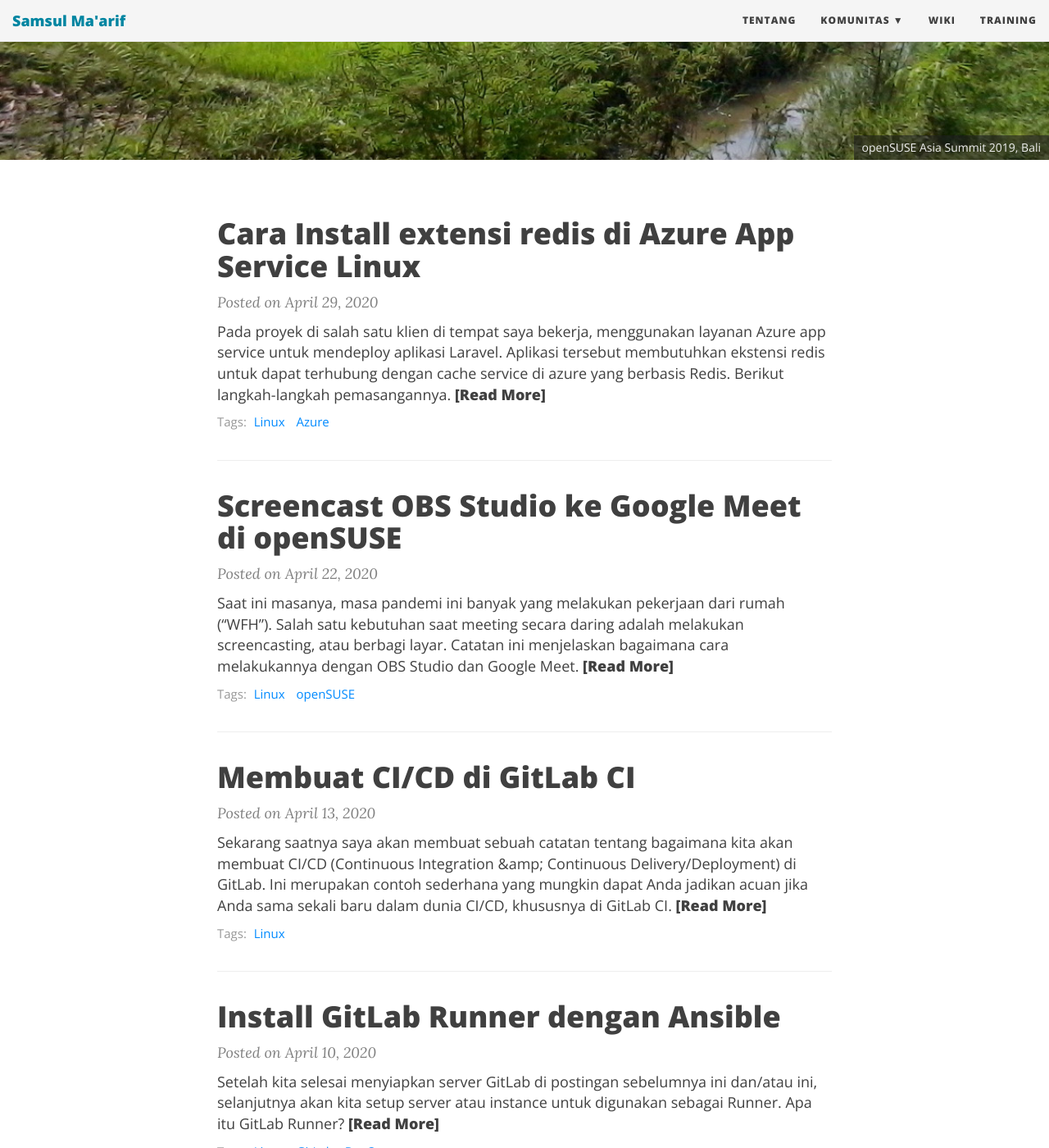
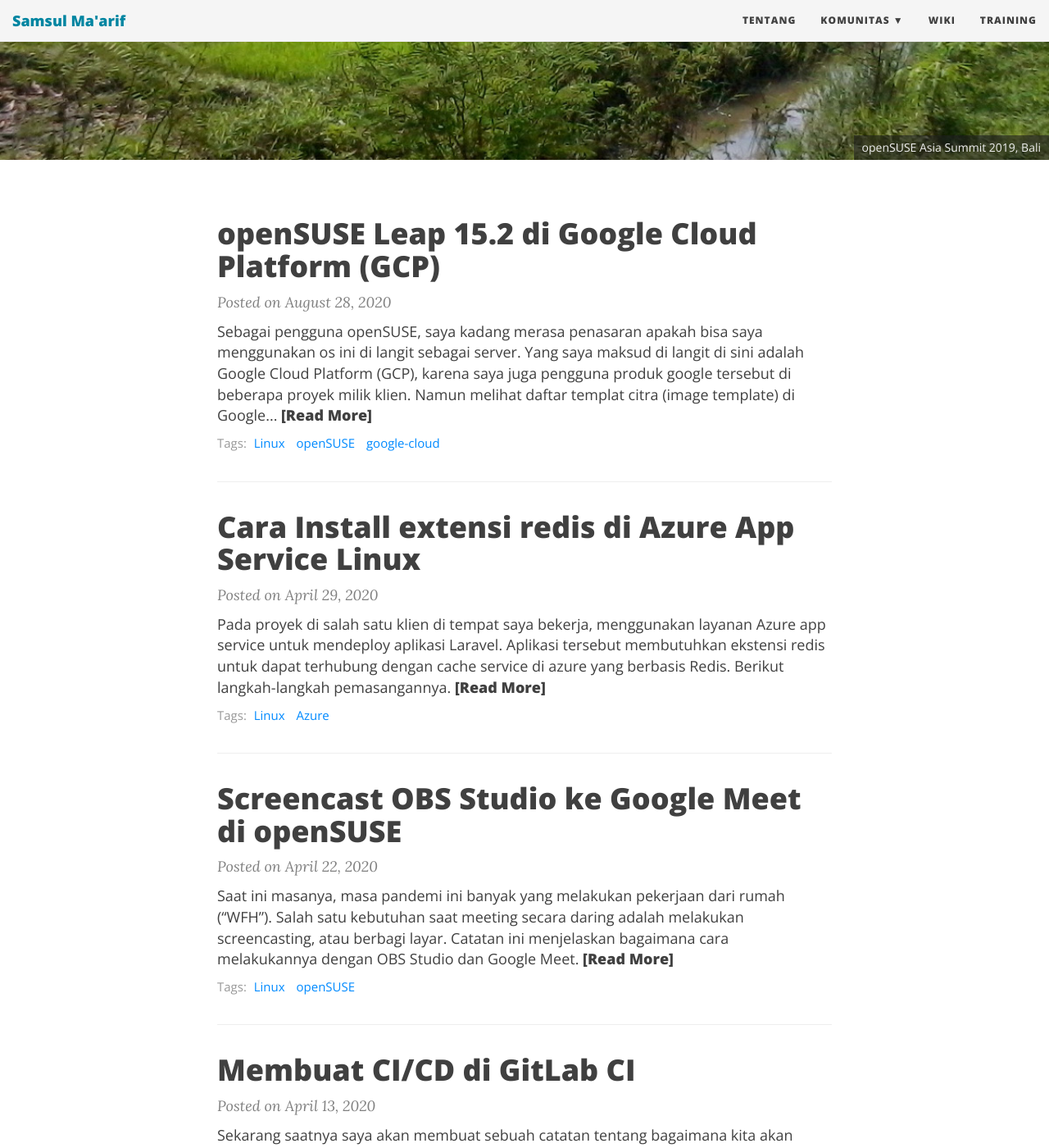
Before and after one commit to samsulmaarif/blog, a Jekyll site: the page built from index.html, in a window 1280 px wide and 1400 px high, scrolled down 377 px. Shown: the whole window at 82% size. Built offline with Jekyll 4.4.1, drawn with Linux system fonts in a browser that asks for light colours; nearby versions of some CDN libraries; the list of posts is cut into pages by our own code; some of the changed lines change nothing that is shown; some of the changed text lies outside the part shown.

Commit message:
add openSUSE Leap 15.2 in GCP
Signed-off-by: Samsul Maarif <hay@samsul.web.id>

````diff
--- a/_config.yml
+++ b/_config.yml
@@ -48,7 +48,7 @@ author:
   instagram: samsul.web.id
 #  youtube: yourlink   # eg. user/daattali or channel/daattali
 #  spotify: yourname   # eg. daattali
-  telephone: +62 85 747 526 84(enam)
+#  telephone:
 
 # Select which links to show in the footer
 footer-links-active:
--- /dev/null
+++ b/_posts/2020-08-28-opensuse-leap-di-google-cloud-platform.md
@@ -0,0 +1,114 @@
+---
+layout: post
+title: openSUSE Leap 15.2 di Google Cloud Platform (GCP)
+date: '2020-08-28'
+author: Samsul Maarif
+categories: blog
+tags:
+- Linux
+- openSUSE
+- google-cloud
+bigimg:
+  - "/img/ipin-junior-sysadmin-2018-11-27.jpg" : "Ipin Junior SysAdmin (2018)"
+share-img: "/img/ipin-junior-sysadmin-2018-11-27.jpg"
+---
+Sebagai pengguna openSUSE, saya kadang merasa penasaran apakah bisa saya menggunakan os ini di langit sebagai server. Yang saya maksud *di langit* di sini adalah Google Cloud Platform (GCP), karena saya juga pengguna produk google tersebut di beberapa proyek milik klien. Namun melihat daftar templat citra (image template) di [Google Cloud Console](https://console.cloud.google.com/compute/images) hanya tersedia versi berbayarnya, yaitu SLES (SUSE Linux Enterprise Server).
+
+Dari rasa penasaran tersebut, akhirnya suatu ketika saya iseng googling dan menemukan [sebuah postingan blog](http://sellingfreesoftwareforaliving.blogspot.com/2018/05/opensuse-leap-423-on-google-cloud.html) yang menuliskan kita dapat mendeploy openSUSE Leap di GCP. Di situ disebutkan bahwa openSUSE Leap memang tidak tersedia sebagai citra publik di GCP. Namun, dia terdaftar dalam kategori [**Community Supported images**](https://cloud.google.com/compute/docs/images#community_supported_images), atau citra yang tersedia atau didukung oleh komunitas.
+
+Pada penulisan postingan ini tentunya perlatan yang diperlukan adalah akun GCP yang aktif, dan pengetahuan tentang GCP itu sendiri dan openSUSE. Saya menggunakan akun dengan credit gratis $300 USD dari Google, Anda juga dapat mengambilnya dengan menyiapkan kartu kredit (saya menggunakan [Jenius](https://www.jenius.com/)) lalu mendaftar melalui [https://cloud.google.com/free/](https://cloud.google.com/free/).
+
+Install terlebih dahulu `gcloud` di terminal, saya sendiri lebih menyukai pekerjaan yang dapat dilakukan di terminal. Jika belum silakan baca panduannya di sini [https://cloud.google.com/sdk/docs/](https://cloud.google.com/sdk/docs/).
+
+
+```
+gcloud auth login
+```
+
+Lakukan proses otentikasi dengan perintah di atas agar lingkungan CLI kita terhubung dengan akun GCP. Setelah menekan Enter akan muncul pesan seperti `Go to the following link in your browser:`, buka link tersebut melalui peramban favorit Anda, login dengan akun google, salin kode verifikasi, tempelkan kembali ke terminal.
+
+Setelah otentikasi berhasil, lakukan verifikasi dengan mengetikkan :
+
+```
+gcloud projects list
+```
+
+Eh, perintah tersebut sebenarnya untuk melihat project apa saja yang ada di akun kita. Misalnya dalam hal ini berikut beberapa project yang ada di akun saya:
+
+```
+PROJECT_ID              NAME              PROJECT_NUMBER
+nacita-dev              nacita-dev        35497xxxxxxx
+nacita-nolsatu          nacita-nolsatu    15978xxxxxxx
+```
+
+Pilih project yang akan digunakan, dalam hal ini saya akan menggunakan `nacita-nolsatu`:
+
+```
+gcloud config set project nacita-nolsatu
+```
+
+Untuk dapat melihat image openSUSE yang tersedia di GCP, kita dapat menggunakan perintah berikut:
+
+```
+gcloud compute images list --project opensuse-cloud --no-standard-images
+```
+
+hasilnya akan sebagai berikut:
+
+```
+NAME                          PROJECT         FAMILY         DEPRECATED  STATUS
+opensuse-leap-15-1-v20190618  opensuse-cloud  opensuse-leap              READY
+opensuse-leap-15-2-v20200702  opensuse-cloud  opensuse-leap              READY
+opensuse-leap-15-v20181106    opensuse-cloud  opensuse-leap              READY
+```
+
+Selanjutnya kita dapat membuat *instance (VM)* dengan image openSUSE Leap terbaru (dalam hal ini 15.2 pada saat tulisan ini dibuat) dengan perintah berikut:
+
+```
+gcloud compute instances create nacita-runner \
+    --image-family=opensuse-leap \
+    --image-project=opensuse-cloud \
+    --project=nacita-nolsatu \
+    --zone=asia-southeast2-a \
+    --machine-type=f1-micro \
+    --boot-disk-size=20GB
+```
+
+Perintah tersebut akan membuat sebuah *instance* dengan rincian sebagai berikut:
+
+- Opsi `--image-family` dan `--image-project` mengacu pada output perintah sebelumnya, karena kita akan membuat VM openSUSE Leap.
+- Saat ini infrastruktur GCP telah tersedia di Indonesia, oleh karena itu saya menggunakan `asia-southeast2-a` (Jakarta) untuk opsi `--zone`.
+- Tipe mesin yang saya gunakan adalah `f1-micro` merupakan tipe mesin terkecil yang tersedia di GCP dengan spesifikasi 1 vCPU, 0.6 GB memory.
+- Opsi `--boot-disk-size`, sudah cukup jelas ya.
+
+
+Proses pembuatan VM sudah selesai, gak percaya? coba kita cek:
+
+```
+gcloud compute instances list
+```
+
+hasilnya? begini kira-kira:
+
+```
+NAME           ZONE               MACHINE_TYPE  PREEMPTIBLE  INTERNAL_IP  EXTERNAL_IP   STATUS
+nacita-runner  asia-southeast2-a  f1-micro                   10.184.0.2   34.101.112.6  RUNNING
+```
+
+Oke, sekarang saatnya kita coba:
+
+```
+samsul@piccolo ~> gcloud compute ssh nacita-runner
+No zone specified. Using zone [asia-southeast2-a] for instance: [nacita-runner].
+Warning: Permanently added 'compute.1024828835942081102' (ECDSA) to the list of known hosts.
+openSUSE Leap 15.2 x86_64 (64-bit)
+
+As "root" use the:
+- zypper command for package management
+- yast command for configuration management
+
+Have a lot of fun...
+samsul@nacita-runner:~>
+```
+
+Nah, sampe di sini kita sudah dapat menggunakan VM openSUSE Leap 15.2 kita di GCP. Langkah selanjutnya terserah Anda, apakah akan menginstall web-server atau apapun. Bahkan Desktop Environment, tapi untuk apa?
````
